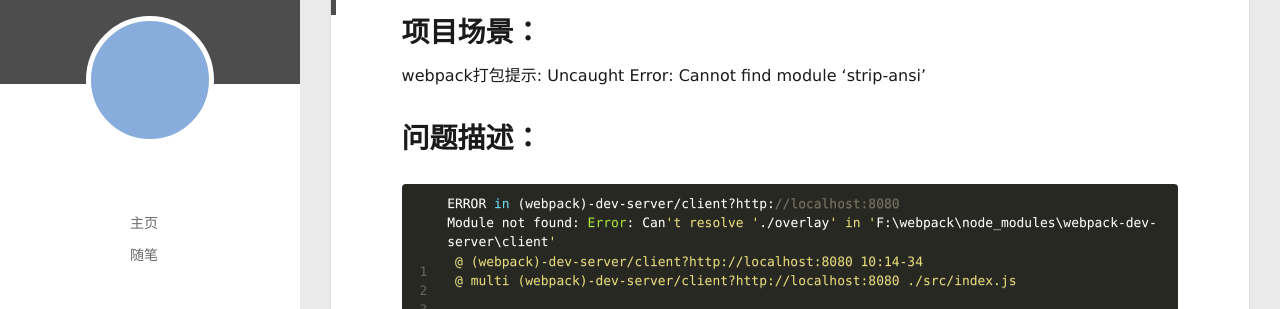
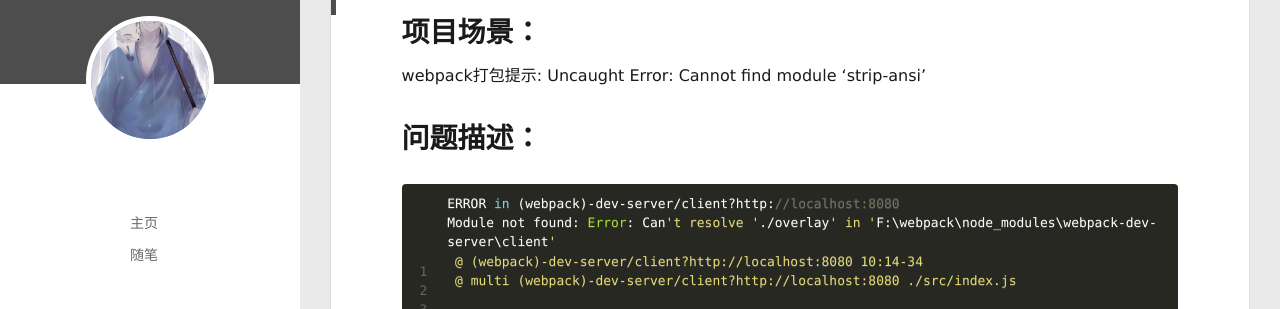
Before and after one commit to The-hao9527/TeFuir.github.io, a plain HTML site: page 2021/07/30/webpack打包提示_ Uncaught Error_ Cannot find module ‘strip-ansi‘/index.html in a window 1280 px wide. Shown: the part 96-405 px from the top of the page. Drawn offline with Linux system fonts and the light colour scheme.

Commit message:
Site updated: 2021-07-30 17:33:58

```diff
--- a/2021/07/30/webpack打包提示_ Uncaught Error_ Cannot find module ‘strip-ansi‘/index.html
+++ b/2021/07/30/webpack打包提示_ Uncaught Error_ Cannot find module ‘strip-ansi‘/index.html
@@ -47,7 +47,7 @@
 <div class="intrude-less">
 	<header id="header" class="inner">
 		<a href="/" class="profilepic">
-			<img src="" class="js-avatar">
+			<img src="/assets/img/wangye.jpg" class="js-avatar">
 		</a>
 		<hgroup>
 		  <h1 class="header-author"><a href="/"></a></h1>
@@ -105,7 +105,7 @@
 	<div class="intrude-less">
 		<header id="header" class="inner">
 			<div class="profilepic">
-				<img src="" class="js-avatar">
+				<img src="/assets/img/wangye.jpg" class="js-avatar">
 			</div>
 			<hgroup>
 			  <h1 class="header-author js-header-author"></h1>
```
Also changed, not shown: archives/2021/07/index.html (+2 -2 lines), archives/2021/index.html (+2 -2 lines), archives/index.html (+2 -2 lines), index.html (+2 -2 lines), assets/img/wangye.jpg (added).
